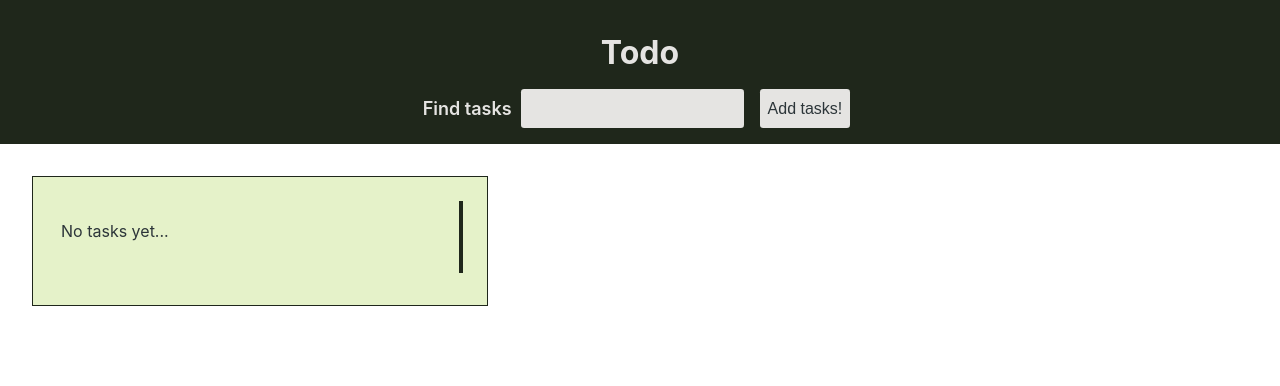
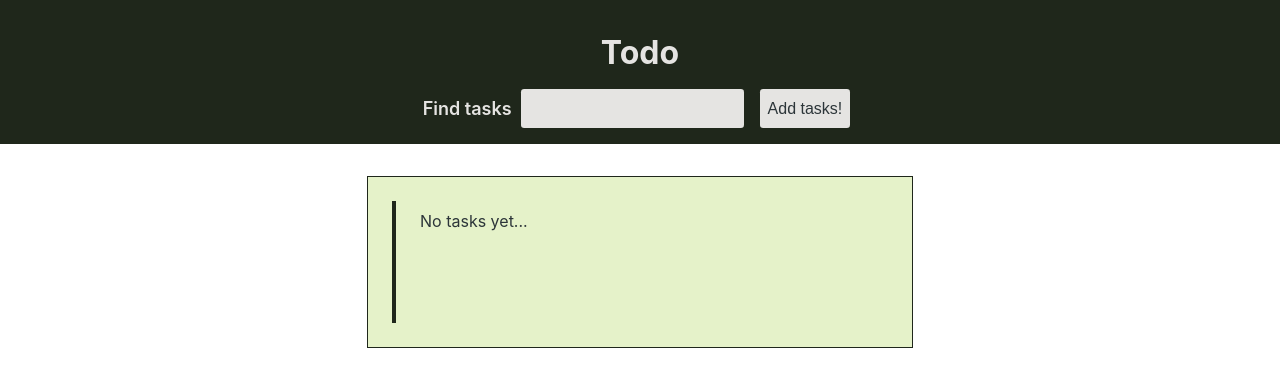
Before and after one commit to mJurczuk91/todo-react, a React (Create React App) app: page / in a window 1280 px wide. Shown: the top 386 px of the page. Built offline with nearby package versions, Linux system fonts and the light colour scheme.

Commit message:
styled error message and task list module

```diff
--- a/src/components/tasks/task.tsx
+++ b/src/components/tasks/task.tsx
@@ -12,7 +12,7 @@ interface Props {
 const Task: React.FC<Props> = ({ task: { description, id, isBeingEdited, isDone } }) => {
     const dispatch = useAppDispatch();
     const [descriptionInputValue, setDescriptionInputValue] = useState<string>(description);
-    const [descriptionValidationError, setDescriptionValidationError] = useState<ITaskInputError>({ errorMsg: '', id: '', isSet: false, });
+    const [descriptionValidationError, setDescriptionValidationError] = useState<ITaskInputError>({ msg: '', id: '', isSet: false, });
     const [descriptionInputWasTouched, setDescriptionInputWasTouched] = useState<boolean>(description.length > 0);
 
     const descriptionFormSubmitHandler = (e: React.FormEvent<HTMLFormElement>) => {
@@ -36,37 +36,41 @@ const Task: React.FC<Props> = ({ task: { description, id, isBeingEdited, isDone
 
     const validateTaskDescription = (description: string) => {
         if (description.length < 1) {
-            setDescriptionValidationError({ isSet: true, errorMsg: 'Description needs to be at least 1 character long', id: 'invalid-input-error' });
+            setDescriptionValidationError({ isSet: true, msg: 'Description needs to be at least 1 character long', id: 'invalid-input-error' });
         }
-        else setDescriptionValidationError({ isSet: false, errorMsg: '', id: '' });
+        else setDescriptionValidationError({ isSet: false, msg: '', id: '' });
     };
 
     const onDeleteClickHandler = () => {
-        dispatch(removeTask({id}));
+        dispatch(removeTask({ id }));
     }
 
     const generateContent = () => {
-        if (!isBeingEdited) return <Card>
+        if (!isBeingEdited) return <Card success={isDone}>
             <div>
                 <label>Task:</label><p style={isDone ? { textDecorationLine: 'line-through' } : {}}>{description}</p>
                 <label htmlFor={`done-checkbox-${id}`}>Done?</label>
+                <div>
                     <input id={`done-checkbox-${id}`} type={"checkbox"} checked={isDone} onChange={doneCheckedHandler} />
                     <button onClick={toggleEditHandler}>Edit task</button>
                     <button onClick={onDeleteClickHandler}>Delete</button>
                 </div>
+            </div>
         </Card>
-        else return <Card>
+        else return <Card success={isDone}>
             <div>
                 <form name={`task-edit-form-${id}`} onSubmit={descriptionFormSubmitHandler}>
                     <div>
                         <button disabled={descriptionValidationError.isSet || !descriptionInputWasTouched} type="submit">Save</button>
                         <input autoFocus value={descriptionInputValue} aria-label="task-description-input" type="text" placeholder="Enter task description" onChange={e => { descriptionChangeHandler(e) }} />
-                        {descriptionValidationError.isSet && <Error error={descriptionValidationError} />}
+                        {descriptionValidationError.isSet && <Error errorMsg={descriptionValidationError.msg}/>}
                     </div>
                 </form>
+                <div>
                     <label htmlFor={`done-checkbox-${id}`}>Done?</label>
                     <input id={`done-checkbox-${id}`} type="checkbox" defaultChecked={isDone} />
                     <button onClick={onDeleteClickHandler}>Delete</button>
+                </div>
             </div>
         </Card>
     };
--- /dev/null
+++ b/src/components/tasks/tasks-list.module.scss
@@ -0,0 +1,7 @@
+@import "../../sass/variables.scss";
+
+.taskList {
+    display: flex;
+    flex-direction: column;
+    align-items: center;
+}
--- a/src/components/tasks/tasks-list.tsx
+++ b/src/components/tasks/tasks-list.tsx
@@ -5,6 +5,7 @@ import {  useAppSelector } from "../../redux-hooks";
 import { selectTaskList } from "../../store/tasks-list-slice";
 import { selectHeaderSearch } from "../../store/header-search-slice";
 
+import classes from "./tasks-list.module.scss";
 
 
 const TasksList: React.FC = () => {
@@ -13,15 +14,15 @@ const TasksList: React.FC = () => {
 
     const generateList = () => {
         if(taskList.length === 0){
-            return <Card><p>No tasks yet...</p></Card>;
+            return <Card><div>No tasks yet...</div></Card>;
         } else {
             return taskList.filter(task => { return task.description.includes(searchValue) || task.isBeingEdited} ).map(task => <Task key={task.id} task={task} />)
         }
     }
 
-    return <>
+    return <div className={classes.taskList}>
         {generateList()}
-    </>
+    </div>
 }
 
 export default TasksList;
--- a/src/components/ui/card.module.scss
+++ b/src/components/ui/card.module.scss
@@ -1,11 +1,11 @@
 @import '../../sass/variables.scss';
 .cardSuccess{
     background-color: $color-secondary;
-    width: 33%;
-    min-height: 6em;
+    width: 40%;
+    min-height: 7rem;
 
-    margin: 2em;
-    padding: 1em;
+    margin-top: 2rem;
+    padding: 1rem;
 
     border: 1px solid $color-success;
     box-shadow: 6px 6px 14px 1px $color-success;
@@ -13,46 +13,60 @@
 
 .cardSuccess > div{
     margin: 0.5em;
-    padding: 0.25em;
-    border-right: 0.25em solid $color-success;
-    min-height: 4em;
+    padding-top: 2%;
+    padding-left: 1.5rem;
+    border-left: 0.25em solid $color-success;
+    min-height: 7rem;
 }
 
+.cardSuccess:last-of-type {
+    margin-bottom: 3em;
+}
 
 .cardError{
     background-color: $color-secondary;
-    width: 33%;
-    min-height: 6em;
+    width: 40%;
+    min-height: 7rem;
 
-    margin: 2em;
-    padding: 1em;
+    margin-top: 2rem;
+    padding: 1rem;
 
     border: 1px solid $color-failure;
     box-shadow: 6px 6px 14px 1px $color-failure;
 }
 
 .cardError > div{
-    margin: 0.5em;
-    padding: 0.25em;
-    border-right: 0.25em solid $color-failure;
-    min-height: 4em;
+    margin: 0.5rem;
+    padding-top: 2%;
+    padding-left: 1.5rem;
+    border-left: 0.25rem solid $color-failure;
+    min-height: 7rem;
+}
+
+.cardError:last-of-type {
+    margin-bottom: 3em;
 }
 
 .card{
     background-color: $color-secondary;
-    width: 33%;
-    min-height: 6em;
+    width: 40%;
+    min-height: 7rem;
 
-    margin: 2em;
-    padding: 1em;
+    margin-top: 2rem;
+    padding: 1rem;
 
     border: 1px solid $color-primary;
 }
 
 .card > div{
     color: $color-font-secondary;
-    margin: 0.5em;
-    padding: 0.25em;
-    border-right: 0.25em solid $color-primary;
-    min-height: 4em;
+    margin: 0.5rem;
+    padding-top: 2%;
+    padding-left: 1.5rem;
+    border-left: 0.25rem solid $color-primary;
+    min-height: 7rem;
 }
+
+.card:last-of-type {
+    margin-bottom: 3em;
+}
--- a/src/components/ui/card.tsx
+++ b/src/components/ui/card.tsx
@@ -9,9 +9,9 @@ type Props = {
 
 const Card: React.FC<Props> = ({ children, err = false, success = false }) => {
     const getStyle = () => {
-        return success ? classes.cardSuccess
-            : err ? classes.cardError
-                : classes.card
+        return success ? classes.cardSuccess :
+                   err ? classes.cardError :
+                         classes.card
     }
 
     return <div className={getStyle()}>
--- /dev/null
+++ b/src/components/ui/error.module.scss
@@ -0,0 +1,13 @@
+@import '../../sass/variables.scss';
+
+.error{
+    margin: 0.2em;
+    padding: 0;
+    width: fit-content;
+    text-decoration: $color-failure solid underline;
+}
+
+.error::first-letter{
+    font-weight: 900;
+    color: $color-failure;
+}
--- a/src/components/ui/error.tsx
+++ b/src/components/ui/error.tsx
@@ -1,9 +1,11 @@
-import { ITaskInputError } from "../../types/types";
+import { ReactNode } from "react";
+import classes from './error.module.scss';
 
-const Error:React.FC<{error: ITaskInputError}> = ({error: {id, errorMsg}}) => {
-    return <div>
-        <p>{errorMsg}</p>
-    </div>
+const Error:React.FC<{children?: ReactNode, errorMsg: string}> = ({errorMsg}) => {
+
+    return <p className={classes.error}>
+        !{" " + errorMsg}
+    </p>
 }
 
 export default Error;
--- a/src/types/types.ts
+++ b/src/types/types.ts
@@ -6,7 +6,7 @@ export interface ITask {
 }
 
 export interface ITaskInputError {
-    errorMsg: string,
+    msg: string,
     id: string,
     isSet: boolean,
 };
```
Also changed, not shown: src/components/tasks/task.module.scss (added, +13 -0 lines). Lines whose indentation alone changed are shown as unchanged.
